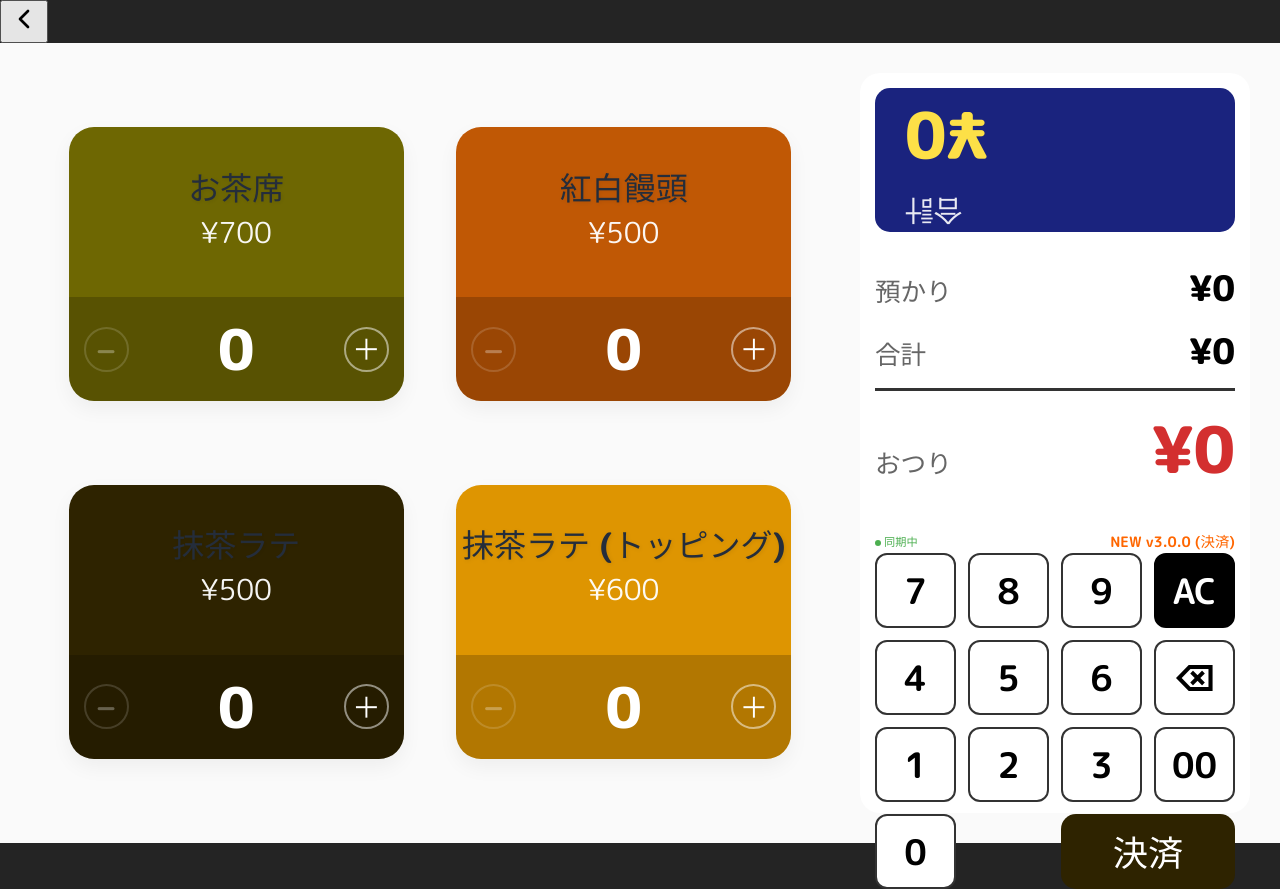
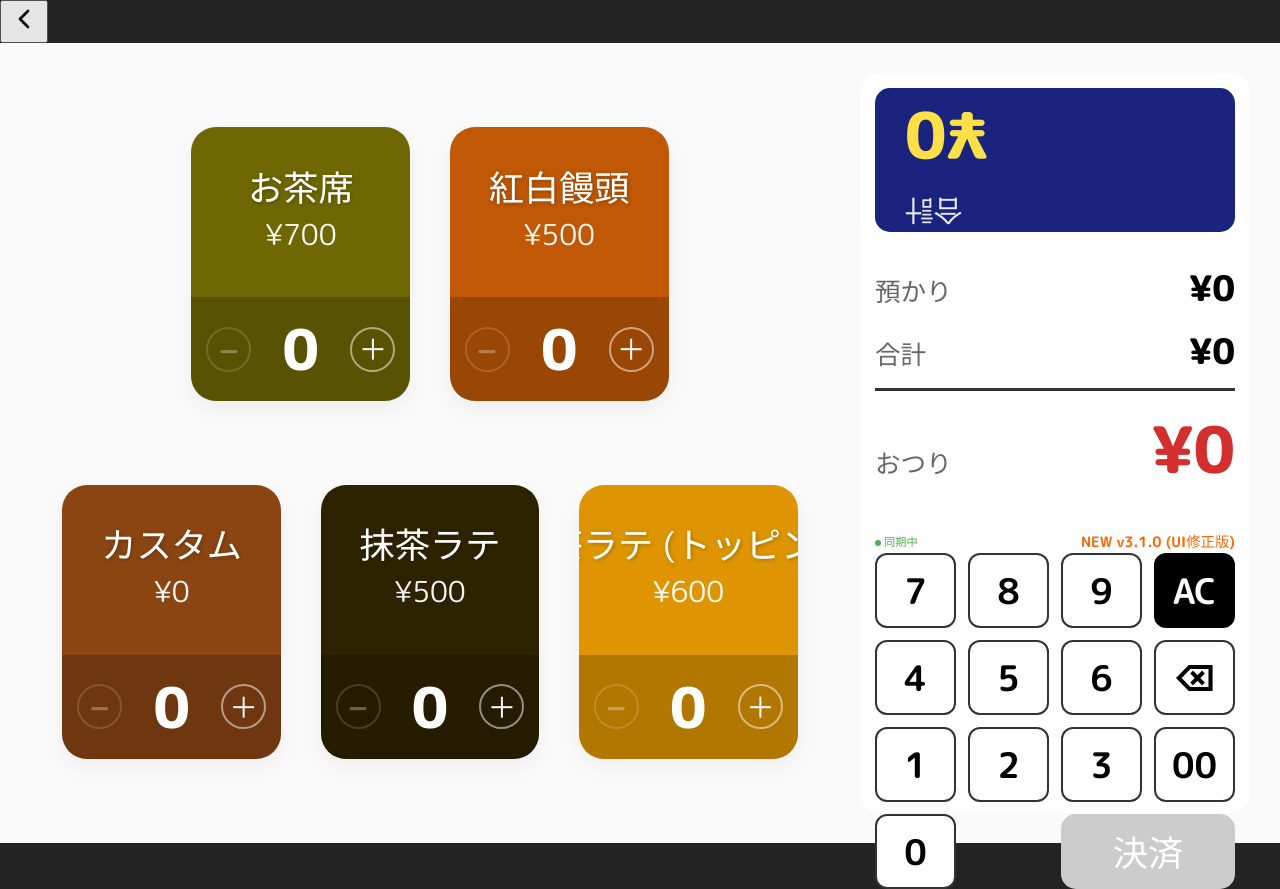
Before and after one commit to hakusaidiet-jpg/Kcha-neworder-project, a React (Vite) app: page /#/order in a window 1280 px wide. Built offline with nearby package versions, Linux system fonts and the light colour scheme; no server answers; the database is empty.

Commit message:
Fix UI issues and add auto-reload

```diff
--- /dev/null
+++ b/public/version.json
@@ -0,0 +1,4 @@
+{
+    "version": "3.1.0",
+    "buildTime": 1739692528000
+}
--- a/src/components/Kitchen/KitchenDisplay.css
+++ b/src/components/Kitchen/KitchenDisplay.css
@@ -5,7 +5,7 @@
     font-family: 'Inter', system-ui, sans-serif;
 }
 
-.kitchen-banner-title {
+.kitchen-banner-container .kitchen-banner-title {
     margin: 0 0 20px 0;
     font-size: 2.2rem;
     color: #0f172a;
@@ -17,13 +17,13 @@
     align-items: center;
 }
 
-.banners-list {
+.kitchen-banner-container .banners-list {
     display: flex;
     flex-direction: column;
     gap: 12px;
 }
 
-.kitchen-banner {
+.kitchen-banner-container .kitchen-banner {
     display: flex;
     justify-content: space-between;
     align-items: center;
@@ -47,55 +47,57 @@
     }
 }
 
-.banner-latte {
+.kitchen-banner-container .banner-latte {
     border-left-color: #81c784;
     background-color: #e8f5e9;
 }
 
-.banner-latte_topping {
+.kitchen-banner-container .banner-latte_topping {
     border-left-color: #f06292;
     background-color: #fce4ec;
 }
 
-.banner-left {
+.kitchen-banner-container .banner-left {
     display: flex;
     flex-direction: column;
     gap: 4px;
 }
 
-.order-metadata {
+.kitchen-banner-container .order-metadata {
     font-size: 0.9rem;
     color: #64748b;
     font-weight: 700;
 }
 
-.product-info-row {
+.kitchen-banner-container .product-info-row {
     display: flex;
     align-items: center;
     gap: 20px;
 }
 
-.product-name {
+.kitchen-banner-container .kitchen-product-name {
     font-size: 2rem;
     font-weight: 800;
-    color: #1e293b;
+    color: #000000 !important;
 }
 
-.product-qty {
-    font-size: 1.8rem;
+.kitchen-banner-container .kitchen-product-qty {
+    font-size: 3rem;
+    /* Increased from 1.8rem */
     font-weight: 900;
     background: #f1f5f9;
     padding: 2px 12px;
     border-radius: 8px;
+    color: #000000;
 }
 
-.banner-right {
+.kitchen-banner-container .banner-right {
     display: flex;
     align-items: center;
     gap: 30px;
 }
 
-.complete-btn-kitchen {
+.kitchen-banner-container .complete-btn-kitchen {
     background: white;
     color: #0f172a;
     border: 3px solid #0f172a;
@@ -107,13 +109,13 @@
     transition: all 0.2s;
 }
 
-.complete-btn-kitchen:active {
+.kitchen-banner-container .complete-btn-kitchen:active {
     background: #0f172a;
     color: white;
     transform: scale(0.95);
 }
 
-.time-counter {
+.kitchen-banner-container .time-counter {
     font-size: 2.5rem;
     font-weight: 900;
     font-family: monospace;
@@ -121,19 +123,19 @@
     text-align: right;
 }
 
-.normal-time {
+.kitchen-banner-container .normal-time {
     color: #1e293b;
 }
 
-.warning-time {
+.kitchen-banner-container .warning-time {
     color: #f59e0b;
 }
 
-.urgent-time {
+.kitchen-banner-container .urgent-time {
     color: #ef4444;
 }
 
-.no-banners {
+.kitchen-banner-container .no-banners {
     text-align: center;
     padding: 100px 0;
     color: #94a3b8;
--- a/src/components/Kitchen/KitchenDisplay.jsx
+++ b/src/components/Kitchen/KitchenDisplay.jsx
@@ -18,7 +18,7 @@ const KitchenDisplay = () => {
     const latteBanners = activeOrders.flatMap(order => {
         return order.items
             .map((item, index) => ({ ...item, originalIndex: index }))
-            .filter(item => (item.id === 'latte' || item.id === 'latte_topping') && !item.completed)
+            .filter(item => (item.id === 'latte' || item.id === 'latte_topping' || item.id === 'custom') && !item.completed)
             .map(item => ({
                 ...item,
                 orderId: order.id,
@@ -110,8 +110,8 @@ const KitchenDisplay = () => {
                                     No. {orderNum} | {orderTime}
                                 </div>
                                 <div className="product-info-row">
-                                    <span className="product-name">{banner.name}</span>
-                                    <span className="product-qty">x{banner.quantity}</span>
+                                    <span className="kitchen-product-name">{banner.name}</span>
+                                    <span className="kitchen-product-qty">x{banner.quantity}</span>
                                 </div>
                             </div>
 
--- a/src/components/POS/OrderScreen.css
+++ b/src/components/POS/OrderScreen.css
@@ -7,16 +7,41 @@
     box-sizing: border-box;
 }
 
-.product-grid {
+.order-screen-container .pos-product-grid {
     flex: 1;
     display: grid;
-    grid-template-columns: 1fr 1fr;
+    grid-template-columns: repeat(6, 1fr);
     grid-template-rows: 1fr 1fr;
     gap: 15px;
     padding: 20px;
 }
 
-.product-card {
+.order-screen-container .pos-product-grid .pos-product-card:nth-child(1) {
+    grid-column: 2 / 4;
+    grid-row: 1;
+}
+
+.order-screen-container .pos-product-grid .pos-product-card:nth-child(2) {
+    grid-column: 4 / 6;
+    grid-row: 1;
+}
+
+.order-screen-container .pos-product-grid .pos-product-card:nth-child(3) {
+    grid-column: 1 / 3;
+    grid-row: 2;
+}
+
+.order-screen-container .pos-product-grid .pos-product-card:nth-child(4) {
+    grid-column: 3 / 5;
+    grid-row: 2;
+}
+
+.order-screen-container .pos-product-grid .pos-product-card:nth-child(5) {
+    grid-column: 5 / 7;
+    grid-row: 2;
+}
+
+.order-screen-container .pos-product-card {
     position: relative;
     border-radius: 25px;
     display: flex;
@@ -30,7 +55,24 @@
     margin: auto;
 }
 
-.product-info-area {
+.order-screen-container .pos-product-card.custom-mode {
+    animation: pulse-border 1.5s infinite;
+    box-shadow: 0 0 0 4px #ff9800, 0 8px 20px rgba(0, 0, 0, 0.15);
+}
+
+@keyframes pulse-border {
+
+    0%,
+    100% {
+        box-shadow: 0 0 0 4px #ff9800, 0 8px 20px rgba(0, 0, 0, 0.15);
+    }
+
+    50% {
+        box-shadow: 0 0 0 8px #ff9800, 0 8px 20px rgba(0, 0, 0, 0.25);
+    }
+}
+
+.order-screen-container .product-info-area {
     flex: 1;
     display: flex;
     flex-direction: column;
@@ -41,26 +83,26 @@
     filter: saturate(0.7) brightness(1.1);
 }
 
-.product-info-area:active {
+.order-screen-container .product-info-area:active {
     opacity: 0.8;
 }
 
-.product-name {
+.order-screen-container .pos-product-name {
     font-size: 2.2rem;
-    color: #ffffff;
+    color: #ffffff !important;
     line-height: 1.1;
     white-space: nowrap;
     text-align: center;
     margin-bottom: 5px;
-    text-shadow: 1px 1px 4px rgba(0, 0, 0, 0.1);
+    text-shadow: 1px 1px 4px rgba(0, 0, 0, 0.3);
 }
 
-.product-price {
+.order-screen-container .pos-product-price {
     font-size: 1.8rem;
     opacity: 0.95;
 }
 
-.product-counter-area {
+.order-screen-container .product-counter-area {
     display: flex;
     align-items: center;
     justify-content: space-between;
@@ -68,7 +110,7 @@
     padding: 10px 15px;
 }
 
-.counter-btn {
+.order-screen-container .counter-btn {
     width: 45px;
     height: 45px;
     border-radius: 50%;
@@ -83,29 +125,29 @@
     cursor: pointer;
 }
 
-.counter-btn:active:not(:disabled) {
+.order-screen-container .counter-btn:active:not(:disabled) {
     background: rgba(255, 255, 255, 0.3);
 }
 
-.counter-btn:disabled {
+.order-screen-container .counter-btn:disabled {
     opacity: 0.3;
     cursor: not-allowed;
 }
 
-.counter-value {
+.order-screen-container .counter-value {
     font-size: 3.5rem;
     font-weight: 900;
     min-width: 50px;
     text-align: center;
 }
 
-.staff-display-box {
+.order-screen-container .staff-display-box {
     padding: 0;
     margin-bottom: 25px;
     text-align: right;
 }
 
-.display-row {
+.order-screen-container .display-row {
     display: flex;
     justify-content: space-between;
     align-items: baseline;
@@ -113,35 +155,35 @@
     padding: 5px 0;
 }
 
-.display-row.staff-total-row {
+.order-screen-container .display-row.staff-total-row {
     border-bottom: 3px solid #333;
     padding-bottom: 10px;
     margin-bottom: 5px;
 }
 
-.display-row.change {
+.order-screen-container .display-row.change {
     font-size: 4rem;
     font-weight: 900;
 }
 
-.display-row .label {
+.order-screen-container .display-row .label {
     font-size: 1.6rem;
     font-weight: bold;
     color: #666;
 }
 
-.display-row .value {
+.order-screen-container .display-row .value {
     font-size: 2.2rem;
     font-weight: 900;
     color: #000;
 }
 
-.display-row.change .value {
+.order-screen-container .display-row.change .value {
     font-size: 4rem;
     color: #d32f2f;
 }
 
-.customer-display-box {
+.order-screen-container .customer-display-box {
     height: 180px;
     background: #1a237e;
     color: #fff;
@@ -153,25 +195,25 @@
     margin-bottom: 25px;
 }
 
-.customer-text-upside-down {
+.order-screen-container .customer-text-upside-down {
     transform: rotate(180deg);
     text-align: right;
     width: 100%;
 }
 
-.customer-text-upside-down .label {
+.order-screen-container .customer-text-upside-down .label {
     font-size: 1.8rem;
     opacity: 0.9;
     margin-bottom: 5px;
 }
 
-.customer-text-upside-down .amount {
+.order-screen-container .customer-text-upside-down .amount {
     font-size: 4rem;
     font-weight: 900;
     color: #fde047;
 }
 
-.control-panel {
+.order-screen-container .control-panel {
     width: 360px;
     flex-shrink: 0;
     display: flex;
@@ -181,13 +223,48 @@
     border-radius: 20px;
 }
 
-.keypad-container {
+.order-screen-container .custom-price-indicator {
+    background: linear-gradient(135deg, #ff9800 0%, #ff6f00 100%);
+    color: white;
+    padding: 15px;
+    border-radius: 15px;
+    margin-bottom: 15px;
+    text-align: center;
+    box-shadow: 0 4px 12px rgba(255, 152, 0, 0.3);
+    animation: fade-in 0.3s;
+}
+
+.order-screen-container .custom-price-indicator .indicator-text {
+    font-size: 1.2rem;
+    font-weight: bold;
+    margin-bottom: 5px;
+    opacity: 0.95;
+}
+
+.order-screen-container .custom-price-indicator .indicator-amount {
+    font-size: 2.5rem;
+    font-weight: 900;
+}
+
+@keyframes fade-in {
+    from {
+        opacity: 0;
+        transform: translateY(-10px);
+    }
+
+    to {
+        opacity: 1;
+        transform: translateY(0);
+    }
+}
+
+.order-screen-container .keypad-container {
     flex: 0 1 auto;
     display: flex;
     flex-direction: column;
 }
 
-.keypad {
+.order-screen-container .keypad {
     display: grid;
     grid-template-columns: repeat(4, 1fr);
     grid-template-rows: repeat(4, 75px);
@@ -196,7 +273,7 @@
     margin: 0 auto;
 }
 
-.key-btn {
+.order-screen-container .key-btn {
     border: 2px solid #333;
     background: #fff;
     color: #000;
@@ -210,64 +287,64 @@
     height: 75px;
 }
 
-.key-btn:active {
+.order-screen-container .key-btn:active {
     background: #333;
     color: #fff;
 }
 
-.ac-btn {
+.order-screen-container .ac-btn {
     color: #fff;
     background: #000;
     border-color: #000;
 }
 
-.zero-btn {
+.order-screen-container .zero-btn {
     grid-column: span 1;
 }
 
-.complete-btn {
+.order-screen-container .pos-complete-btn {
     grid-column: 3 / span 2;
-    background: #1a237e;
+    background: #d32f2f;
     color: white;
     font-size: 2.2rem;
     font-weight: 900;
     border: none;
     border-radius: 15px;
     cursor: pointer;
-    box-shadow: 0 4px 10px rgba(26, 35, 126, 0.3);
+    box-shadow: 0 4px 10px rgba(211, 47, 47, 0.3);
     height: 75px;
 }
 
-.complete-btn.ready {
-    background: #e91e63;
+.order-screen-container .pos-complete-btn.ready {
+    background: #d32f2f;
     animation: pulse-glow 2s infinite;
 }
 
 @keyframes pulse-glow {
     0% {
-        box-shadow: 0 0 0 0 rgba(233, 30, 99, 0.7);
+        box-shadow: 0 0 0 0 rgba(211, 47, 47, 0.7);
     }
 
     70% {
-        box-shadow: 0 0 0 10px rgba(233, 30, 99, 0);
+        box-shadow: 0 0 0 10px rgba(211, 47, 47, 0);
     }
 
     100% {
-        box-shadow: 0 0 0 0 rgba(233, 30, 99, 0);
+        box-shadow: 0 0 0 0 rgba(211, 47, 47, 0);
     }
 }
 
-.complete-btn:active {
+.order-screen-container .pos-complete-btn:active {
     transform: scale(0.95);
 }
 
-.complete-btn:disabled {
+.order-screen-container .pos-complete-btn:disabled {
     background: #ccc;
     box-shadow: none;
     cursor: not-allowed;
 }
 
-.success-bg {
+.order-screen-container .success-bg {
     background: #81c784;
     color: white;
     text-align: center;
--- a/src/components/POS/OrderScreen.jsx
+++ b/src/components/POS/OrderScreen.jsx
@@ -5,33 +5,86 @@ import './OrderScreen.css';
 const PRODUCTS = [
     { id: 'tea', name: 'お茶席', price: 700, color: '#6E6702' },
     { id: 'manju', name: '紅白饅頭', price: 500, color: '#C05805' },
+    { id: 'custom', name: 'カスタム', price: 0, color: '#8B4513' },
     { id: 'latte', name: '抹茶ラテ', price: 500, color: '#2E2300' },
     { id: 'latte_topping', name: '抹茶ラテ\n(トッピング)', price: 600, color: '#DE9501' },
 ];
 
 const OrderScreen = () => {
     const { addOrder, isConnected } = useOrders();
-    const [cart, setCart] = useState({}); // { productId: count }
+    const [cart, setCart] = useState({}); // { productId: { count, customPrice? } }
     const [receivedAmount, setReceivedAmount] = useState('');
     const [isProcessing, setIsProcessing] = useState(false);
+    const [customPriceMode, setCustomPriceMode] = useState(false);
+    const [customPriceInput, setCustomPriceInput] = useState('');
 
     // Helper to calculate total
-    const totalAmount = Object.entries(cart).reduce((sum, [id, count]) => {
+    const totalAmount = Object.entries(cart).reduce((sum, [id, data]) => {
         const product = PRODUCTS.find(p => p.id === id);
-        return sum + (product.price * count);
+        // Handle both old format (number) and new format (object)
+        if (typeof data === 'number') {
+            return sum + (product.price * data);
+        }
+        const { count, customPrice } = data;
+        const price = customPrice !== undefined ? customPrice : product.price;
+        return sum + (price * count);
     }, 0);
 
     const handleProductClick = (id) => {
         console.log("Product clicked:", id);
+
+        // Special handling for custom product
+        if (id === 'custom') {
+            if (!customPriceMode) {
+                // Enter custom price mode
+                setCustomPriceMode(true);
+                setCustomPriceInput('');
+                console.log("Entered custom price mode");
+                return;
+            } else {
+                // Add to cart with custom price
+                const price = parseInt(customPriceInput, 10);
+                if (!price || price <= 0) {
+                    alert('カスタム価格を入力してください');
+                    return;
+                }
+
+                setCart(prev => {
+                    const currentData = prev[id] || { count: 0, customPrice: price };
+                    const currentCount = typeof currentData === 'number' ? currentData : currentData.count;
+
+                    if (currentCount >= 10) {
+                        console.warn("Item limit reached for:", id);
+                        return prev;
+                    }
+
+                    const next = {
+                        ...prev,
+                        [id]: { count: currentCount + 1, customPrice: price }
+                    };
+                    console.log("Added custom item with price:", price);
+                    return next;
+                });
+
+                // Exit custom price mode
+                setCustomPriceMode(false);
+                setCustomPriceInput('');
+                return;
+            }
+        }
+
+        // Normal product handling
         setCart(prev => {
-            const currentCount = prev[id] || 0;
+            const currentData = prev[id] || { count: 0 };
+            const currentCount = typeof currentData === 'number' ? currentData : currentData.count;
+
             if (currentCount >= 10) {
                 console.warn("Item limit reached for:", id);
                 return prev;
             }
             const next = {
                 ...prev,
-                [id]: currentCount + 1
+                [id]: { count: currentCount + 1 }
             };
             console.log("New Cart State:", next);
             return next;
@@ -42,13 +95,22 @@ const OrderScreen = () => {
         if (e) e.stopPropagation();
         console.log("Decrement clicked:", id);
         setCart(prev => {
-            const newCount = (prev[id] || 0) - 1;
+            const currentData = prev[id];
+            if (!currentData) return prev;
+
+            const currentCount = typeof currentData === 'number' ? currentData : currentData.count;
+            const newCount = currentCount - 1;
+
             if (newCount <= 0) {
                 const { [id]: _, ...rest } = prev;
                 console.log("Item removed from cart:", id);
                 return rest;
             }
-            const next = { ...prev, [id]: newCount };
+
+            const next = {
+                ...prev,
+                [id]: typeof currentData === 'number' ? newCount : { ...currentData, count: newCount }
+            };
             console.log("Updated Cart State (minus):", next);
             return next;
         });
@@ -56,19 +118,26 @@ const OrderScreen = () => {
 
     const handleNumPad = (value) => {
         console.log("NumPad clicked:", value);
+
+        // Determine which input to update based on mode
+        const setInput = customPriceMode ? setCustomPriceInput : setReceivedAmount;
+
         if (value === 'AC') {
-            setReceivedAmount('');
+            setInput('');
+            if (customPriceMode) {
+                setCustomPriceMode(false);
+            }
             return;
         }
         if (value === 'back') {
-            setReceivedAmount(prev => prev.slice(0, -1));
+            setInput(prev => prev.slice(0, -1));
             return;
         }
         if (value === '00') {
-            setReceivedAmount(prev => prev + '00');
+            setInput(prev => prev + '00');
             return;
         }
-        setReceivedAmount(prev => prev + value);
+        setInput(prev => prev + value);
     };
 
     const handleCheckout = async () => {
@@ -86,9 +155,16 @@ const OrderScreen = () => {
 
         setIsProcessing(true);
         try {
-            const items = Object.entries(cart).map(([id, count]) => {
+            const items = Object.entries(cart).map(([id, data]) => {
                 const product = PRODUCTS.find(p => p.id === id);
-                return { ...product, quantity: count };
+                const count = typeof data === 'number' ? data : data.count;
+                const customPrice = typeof data === 'object' ? data.customPrice : undefined;
+
+                return {
+                    ...product,
+                    price: customPrice !== undefined ? customPrice : product.price,
+                    quantity: count
+                };
             });
 
             // Race: Firestore local acknowledge vs 2s timeout
@@ -131,18 +207,25 @@ const OrderScreen = () => {
     return (
         <div className="order-screen-container">
             {/* Product Grid */}
-            <div className="product-grid">
+            <div className="pos-product-grid">
                 {PRODUCTS.map(product => {
-                    const count = cart[product.id] || 0;
+                    const cartData = cart[product.id];
+                    const count = cartData ? (typeof cartData === 'number' ? cartData : cartData.count) : 0;
+                    const isCustomMode = product.id === 'custom' && customPriceMode;
+
                     return (
                         <div
                             key={product.id}
-                            className="product-card"
+                            className={`pos-product-card ${isCustomMode ? 'custom-mode' : ''}`}
                             style={{ backgroundColor: product.color }}
                         >
                             <div className="product-info-area" onClick={() => handleProductClick(product.id)}>
-                                <span className="product-name">{product.name}</span>
-                                <span className="product-price">¥{product.price}</span>
+                                <span className="pos-product-name">{product.name}</span>
+                                {isCustomMode ? (
+                                    <span className="pos-product-price custom-price-input">¥{customPriceInput || '0'}</span>
+                                ) : (
+                                    <span className="pos-product-price">¥{product.price}</span>
+                                )}
                             </div>
 
                             <div className="product-counter-area">
@@ -168,6 +251,14 @@ const OrderScreen = () => {
 
             {/* Right Side: Totals & Keypad */}
             <div className="control-panel">
+                {/* Custom Price Mode Indicator */}
+                {customPriceMode && (
+                    <div className="custom-price-indicator">
+                        <div className="indicator-text">カスタム価格入力中</div>
+                        <div className="indicator-amount">¥{(parseInt(customPriceInput, 10) || 0).toLocaleString()}</div>
+                    </div>
+                )}
+
                 {/* Customer View (Top Right, Upside Down) */}
                 <div className="customer-display-box">
                     <div className="customer-text-upside-down">
@@ -199,9 +290,10 @@ const OrderScreen = () => {
                         {isConnected ? '同期中' : 'オフライン'}
                     </div>
                     <div style={{ fontSize: '0.9rem', color: '#ff6600', fontWeight: 'bold' }}>
-                        NEW v3.0.0 (決済)
+                        NEW v3.1.0 (UI修正版)
                     </div>
                 </div>
+
 
                 {/* Keypad */}
                 <div className="keypad-container">
@@ -216,8 +308,7 @@ const OrderScreen = () => {
                             </button>
                         ))}
                         <button
-                            className={`complete-btn ${(!isProcessing && totalAmount > 0) ? 'ready' : ''}`}
-                            style={{ backgroundColor: '#2E2300', color: '#fff' }}
+                            className={`pos-complete-btn ${(!isProcessing && totalAmount > 0) ? 'ready' : ''}`}
                             onClick={handleCheckout}
                             disabled={isProcessing || totalAmount === 0}
                         >
--- a/vite.config.js
+++ b/vite.config.js
@@ -4,5 +4,5 @@ import react from '@vitejs/plugin-react'
 // https://vite.dev/config/
 export default defineConfig({
   plugins: [react()],
-  base: './', // Use relative paths for flexible deployment
+  base: '/Kcha-neworder-project/', // Set base to repository name for GitHub Pages
 })
```
Also changed, not shown: src/components/Layout.jsx (+40 -0 lines).
